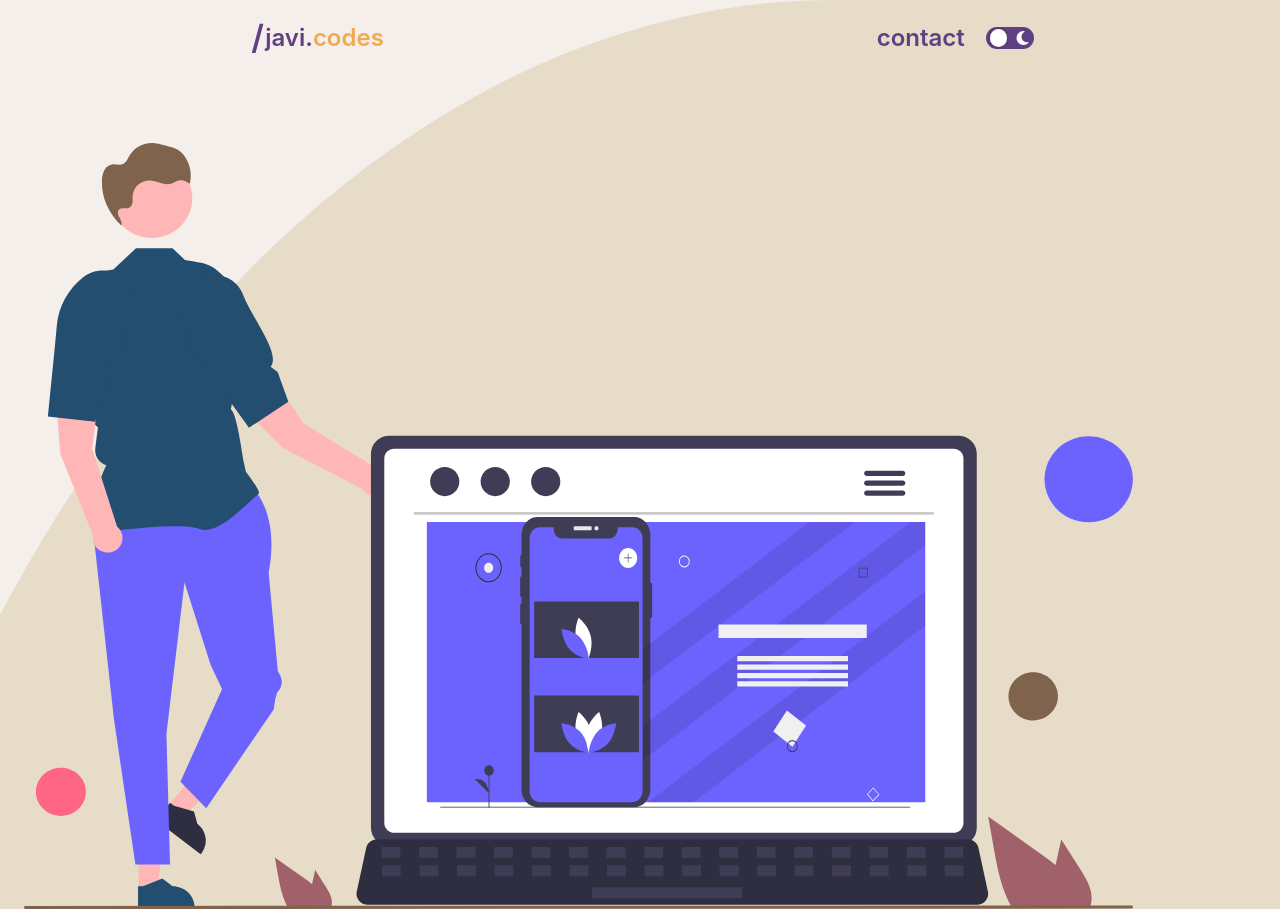
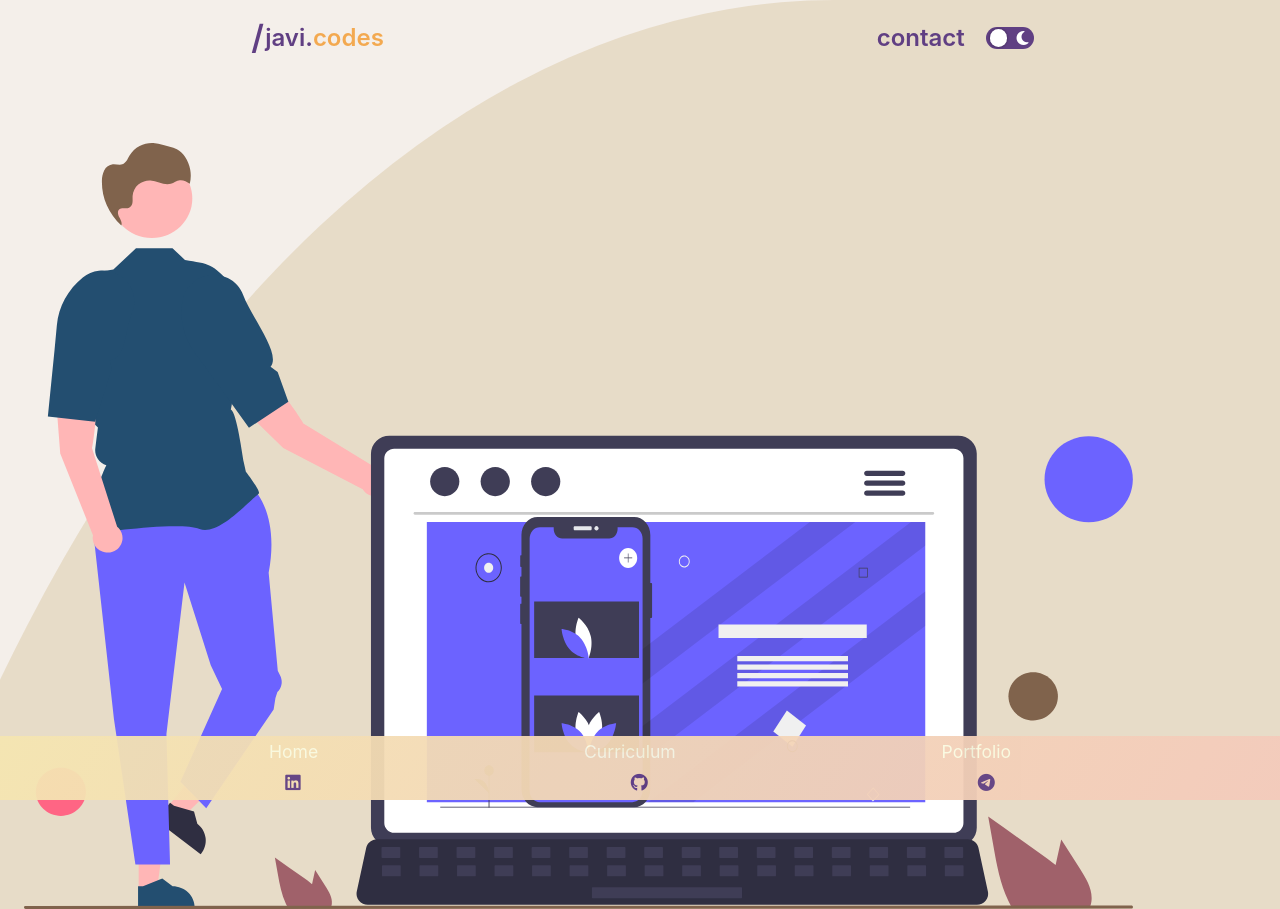
Before and after one commit to JaviVS7/portfolio-deploy, a website built with Vite: page index.html in a window 1280 px wide. Shown: the top 909 px of the page. Built offline with nearby package versions, Linux system fonts and the light colour scheme.

Commit message:
Add menu__ bar

```diff
--- a/index.html
+++ b/index.html
@@ -102,20 +102,23 @@
         <div class="footer__copy-right">
           <span style="font-weight: 600;">2024 @javi.codes</span>
         </div>
-        <div class="footer__social">
-          <a href="#"><i class="social__icon fa-brands fa-linkedin"></i></a>
-          <a href="#"><i class="social__icon fa-brands fa-github"></i></a>
-          <a href="#"><i class="social__icon fa-brands fa-telegram"></i></a>
+        <!-- <div class="footer__social">
+
           <a id="burguer-btn"><i class="social__icon fa fa-bars"></i></a>
-        </div>
+        </div> -->
       </footer>
 
-      <!-- ASIDE BAR-->
-      <div id="menu" class="layout__aside">
-       <nav class="aside__container">
+      <!--MENU BAR-->
+      <div id="menu" class="layout__menu">
+       <nav class="menu__container">
+         <a href="#" class="aside__item">Home</a>
          <a href="/" class="aside__item">Curriculum</a>
          <a href="/" class="aside__item">Portfolio</a>
-         <a href="/" class="aside__item">Contact</a>
+       </nav>
+       <nav class="menu__social">
+        <a href="#"><i class="social__icon fa-brands fa-linkedin"></i></a>
+        <a href="#"><i class="social__icon fa-brands fa-github"></i></a>
+        <a href="#"><i class="social__icon fa-brands fa-telegram"></i></a>
        </nav>
      </div>
     </div>
--- a/src/css/menu.scss
+++ b/src/css/menu.scss
@@ -1,33 +1,49 @@
-.layout__aside {
+$nav-color: #fafae1;
+
+.layout__menu {
+    display: flex;
+    flex-direction: column;
+    gap: 0.3rem;
+    padding: 0.2rem;
     position: fixed;
-    // bottom: 0;
-    left: 100%;
+    bottom: 0;
+    // left: 100%;
     width: 100%;
-    height: 100%;
-    overflow: hidden;
+    height: 4rem;
+    // overflow: hidden;
     background-image: linear-gradient(120deg, #f5e5b2 0%, #f3c9bb 100%);
     opacity: 0.95;
-    transition: transform .2s ease-in-out;
+    // transition: transform .2s ease-in-out;
 
 
-    &.open {
-        transform: translateX(-100%);
+    // &.open {
+    //     transform: translateX(-100%);
 
-    }
+    // }
 
     body.dark & {
         background-image: linear-gradient(135deg, #667eea 0%, #764ba2 100%);
     }
 
-    .aside__container {
-        display: flex;
-        width: 100%;
-        height: 100vh;
-        flex-direction: column;
-        align-items: center;
-        justify-content: center;
-        gap: 3rem;
-        font-size: 1.5rem;
 
-    }
+
+        .menu__container {
+            display: flex;
+            width: 100%;
+            flex-direction: row;
+            justify-content: space-evenly;
+            font-size: 1.1rem;
+            color: $nav-color;
+
+        }
+
+        .menu__social {
+            display: flex;
+            width: 100%;
+            flex-direction: row;
+            justify-content: space-evenly;
+            gap: 3rem;
+            font-size: 1.1rem;
+        }
+
 }
--- a/style.scss
+++ b/style.scss
@@ -125,25 +125,20 @@ body {
 }
 
 .layout__footer {
+  width: 100%;
+  height: 50vh;
   display: flex;
   flex-direction: column;
-  gap: 1.5rem;
-  margin: 2rem 0;
-  padding: 1rem;
   align-items: center;
-  .footer__social {
-    display: inherit;
-    width: 90%;
-    justify-content: space-between;
-    font-size: 2rem;
+  margin: 1.5rem 0;
+  // gap: 1.5rem;
+  // padding: 1rem;
+
   }
 
-  #burguer-btn {
-    z-index: 1;
-    width: 2rem;
-  }
 
-}
+
+
 
 
 
```
